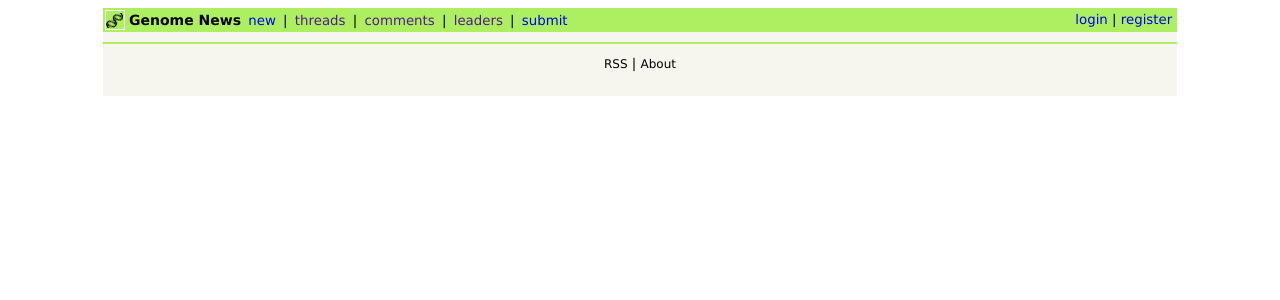
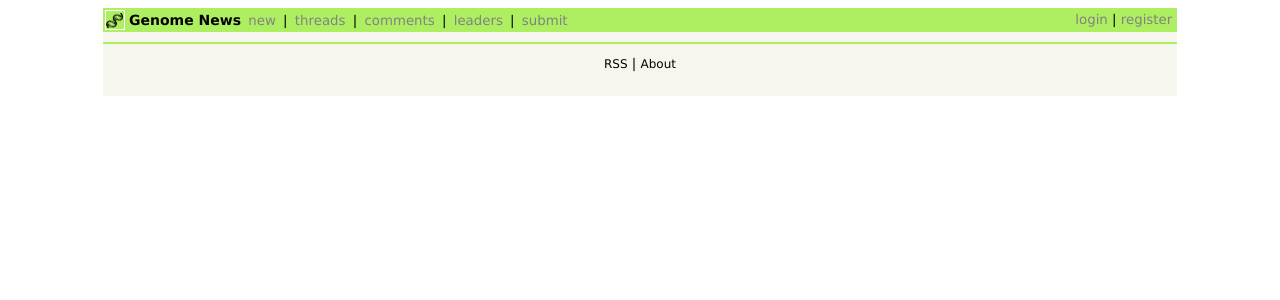
Before and after one commit to maclandrol/genomenews, a Django app: page / in a window 1280 px wide. Shown: the top 300 px of the page. Run offline with Django 3.2, Linux system fonts and the light colour scheme; data that the repository does not hold is empty; parts of the project's set-up code (start-up, migrations or seed data) failed here and were passed over.

Commit message:
Copied the ycombinator style for links (gray, no text-decoration).

```diff
--- a/static/css/default.css
+++ b/static/css/default.css
@@ -124,6 +124,11 @@ body {
 }
 
 /* Home format */
+a {
+    color: #828282; /* Gray */
+    text-decoration: none;
+}
+
 p a#more {
     margin-left: 20px;
     color: #828282; /* Gray */
```
